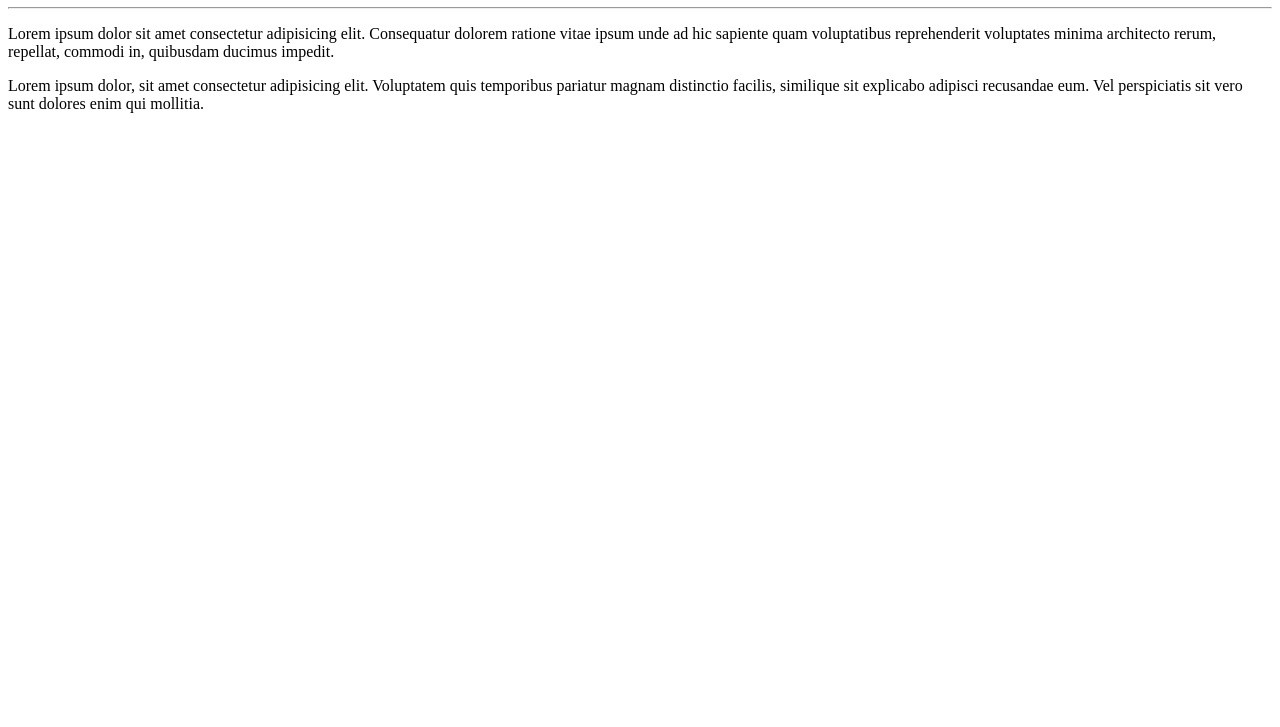
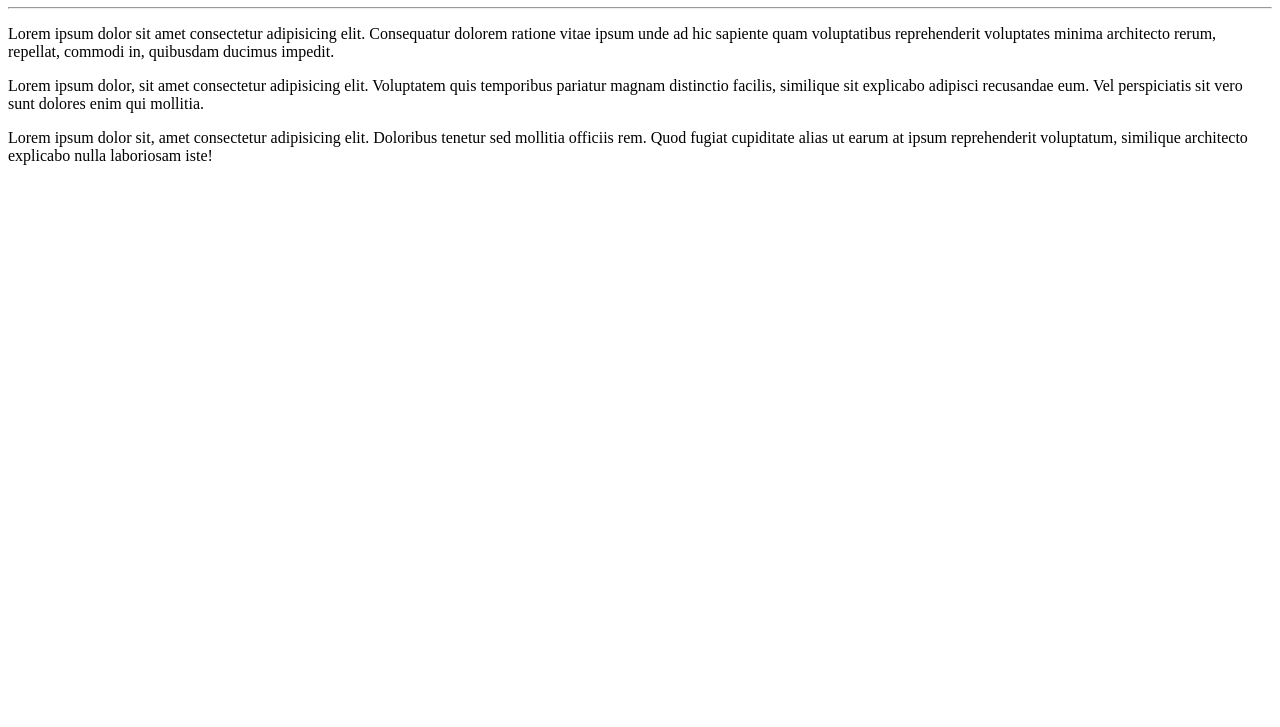
Before and after one commit to marcos-vcg/Ola-Mundo, a plain HTML site: page site-exemplo/index.html in a window 1280 px wide. Shown: the part 73-800 px from the top of the page. Drawn offline with Linux system fonts and the light colour scheme.

Commit message:
Mais alguns testes

```diff
--- a/site-exemplo/index.html
+++ b/site-exemplo/index.html
@@ -10,5 +10,6 @@
     <hr>
     <p>Lorem ipsum dolor sit amet consectetur adipisicing elit. Consequatur dolorem ratione vitae ipsum unde ad hic sapiente quam voluptatibus reprehenderit voluptates minima architecto rerum, repellat, commodi in, quibusdam ducimus impedit.</p>
     <p>Lorem ipsum dolor, sit amet consectetur adipisicing elit. Voluptatem quis temporibus pariatur magnam distinctio facilis, similique sit explicabo adipisci recusandae eum. Vel perspiciatis sit vero sunt dolores enim qui mollitia.</p>
+    <p>Lorem ipsum dolor sit, amet consectetur adipisicing elit. Doloribus tenetur sed mollitia officiis rem. Quod fugiat cupiditate alias ut earum at ipsum reprehenderit voluptatum, similique architecto explicabo nulla laboriosam iste!</p>
 </body>
 </html>
```
